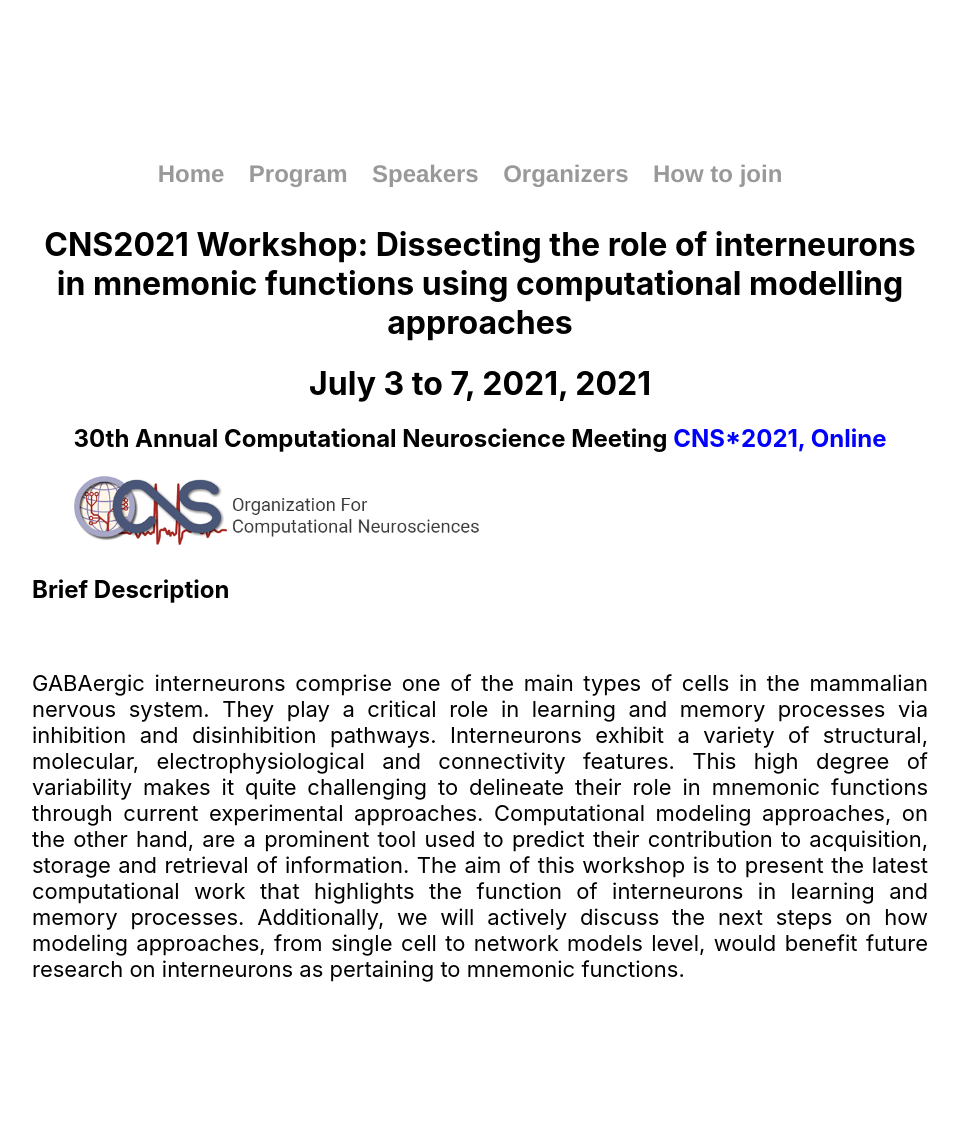
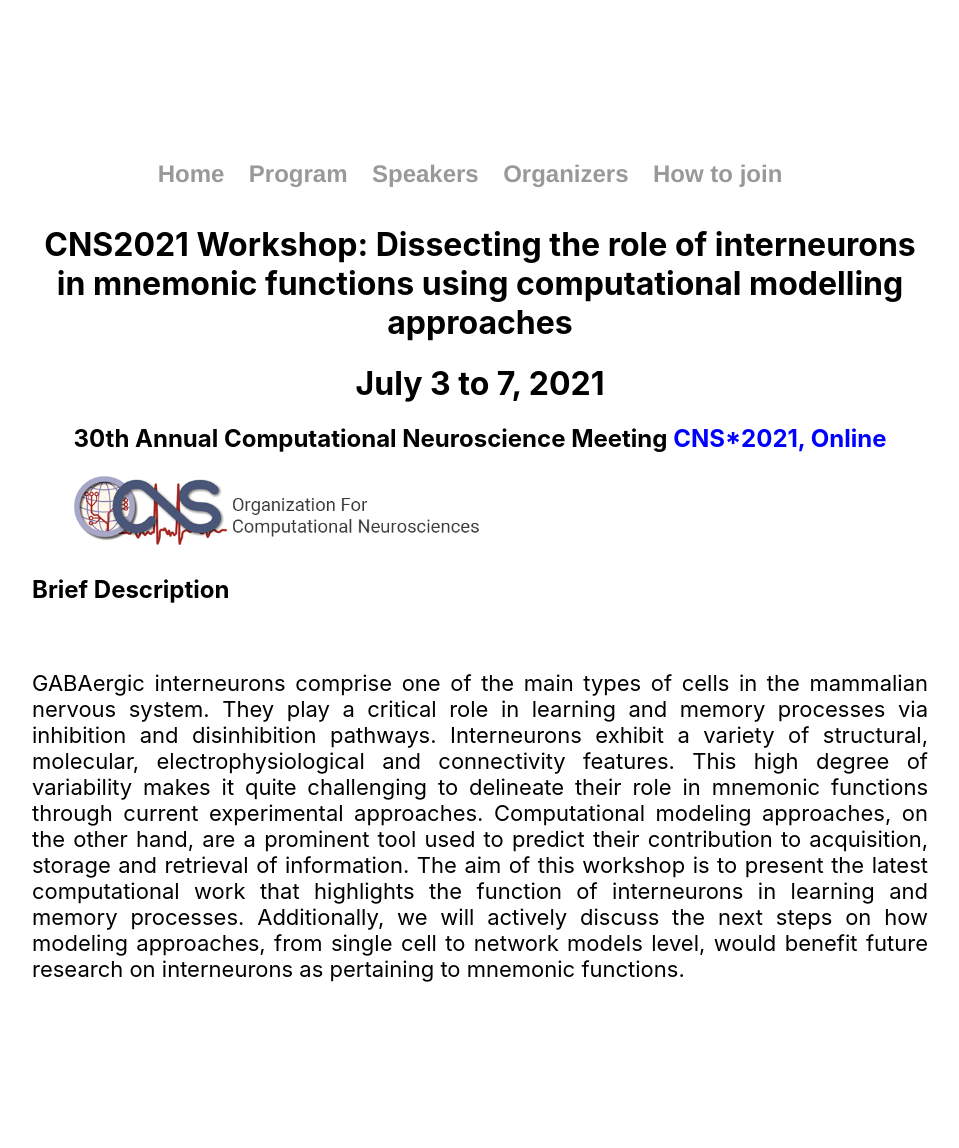
Before and after one commit to spirosChv/ocns2021interneurons, a Jekyll site: the page built from index.html, in a window 1280 px wide. Shown: the whole page, without its empty margins (160-1119 px from the left). Built offline with Jekyll 4.4.1, drawn with Linux system fonts in a browser that asks for light colours.

Commit message:
Update index.html

```diff
--- a/index.html
+++ b/index.html
@@ -5,7 +5,7 @@
 <div class="blurb" style="theme: jekyll-theme-midnight">
 
 	<h1><center>CNS2021 Workshop: Dissecting the role of interneurons in mnemonic functions using computational modelling approaches</center></h1>
-	<h1><center>July 3 to 7, 2021, 2021</center></h1>
+	<h1><center>July 3 to 7, 2021</center></h1>
 
 	<h2><center>30th Annual Computational Neuroscience Meeting
 		<a style="color:blue" href="https://www.cnsorg.org/cns-2021-quick">CNS*2021, Online</a></center></h2>
```
